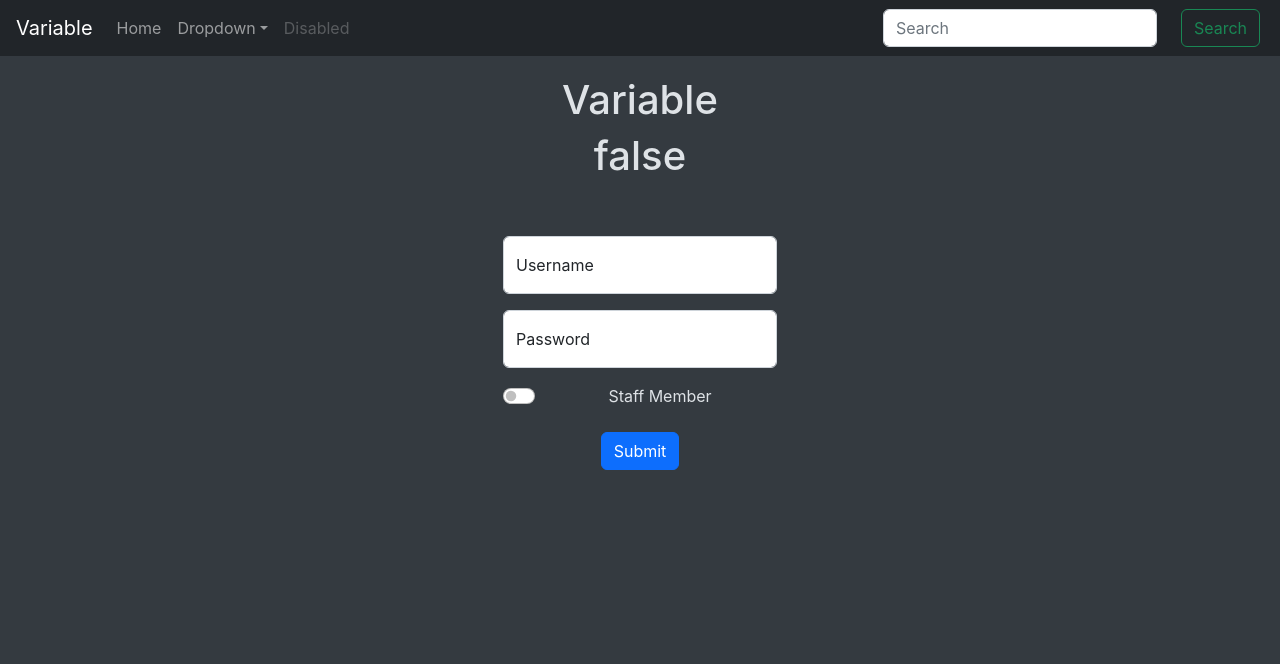
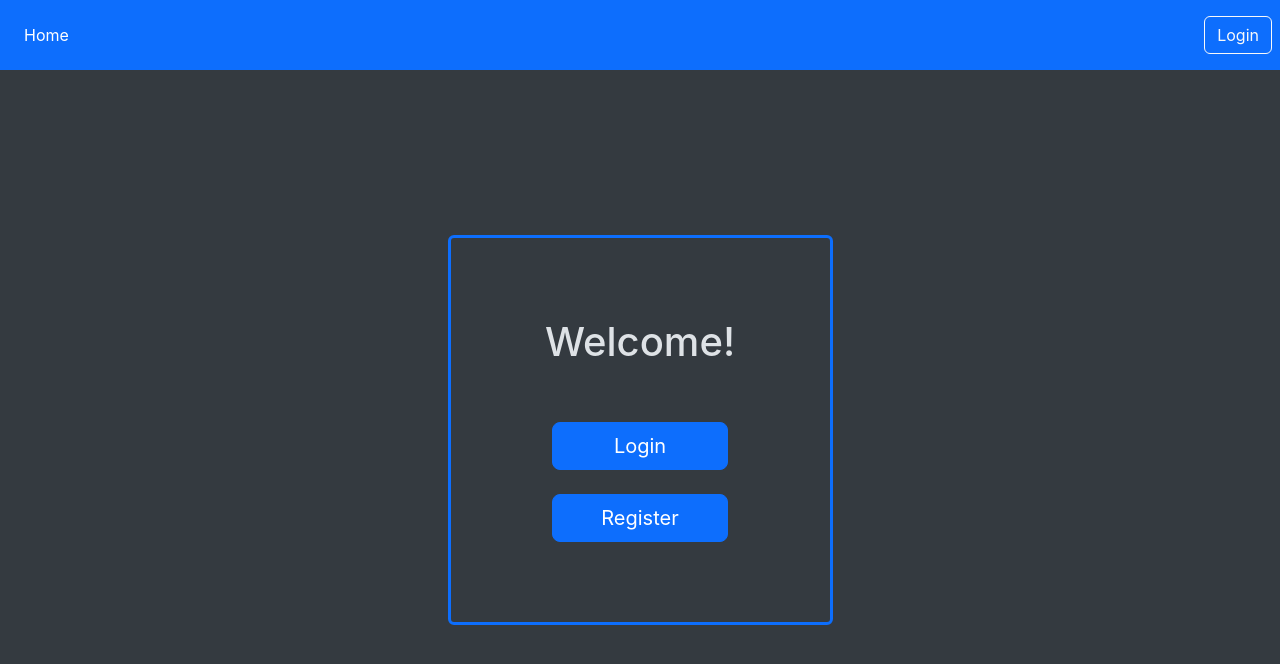
Before and after one commit to Thesura/EGMS-React, a React (Create React App) app: page /home in a window 1280 px wide. Before the commit this address led to /login. Shown: the top 664 px of the page. Built offline with nearby package versions, Linux system fonts and the light colour scheme.

Commit message:
23-02-2023 progress

```diff
--- a/package.json
+++ b/package.json
@@ -12,7 +12,8 @@
     "react": "^18.2.0",
     "react-dom": "^18.2.0",
     "react-router-dom": "^6.4.3",
-    "react-scripts": "5.0.1",
+    "react-scripts": "^5.0.1",
+    "styled-components": "^5.3.6",
     "web-vitals": "^2.1.4"
   },
   "scripts": {
--- a/public/index.html
+++ b/public/index.html
@@ -3,7 +3,7 @@
   <head>
     <meta charset="utf-8" />
     <link rel="icon" href="%PUBLIC_URL%/favicon.ico" />
-    <meta name="viewport" content="width=device-width, initial-scale=1" />
+    <meta name="viewport" content="width=device-width, height=device-height, initial-scale=1" />
     <meta name="theme-color" content="#000000" />
     <meta
       name="description"
--- a/src/App.js
+++ b/src/App.js
@@ -6,21 +6,21 @@ import Navbar from "./layouts/Navbar";
 // export const VarContext = React.createContext(null);
 
 function App() {
-  const [variable, setVariable] = useState("Variable");
+  const [variable, setVariable] = useState("");
   const [loggedIn, setLoggedIn] = useState(false);
+
+  const containerStyles = {
+    "padding-top" : "5rem"
+  }
 
   return (
     <>
-        {/* <VarContext.Provider value={{variable, setVar}}> */}
           <Router>
             <Navbar variable={variable} setVariable={setVariable} loggedIn= {loggedIn} setLoggedIn={setLoggedIn}/>
-            <div className="container">
-              <h1>{variable}</h1>
-              <h1>{loggedIn ? "true" : "false"}</h1>
+            <div className="container d-flex align-self-stretch" style={containerStyles}>
               <RouterConfig  variable={variable} setVariable={setVariable} loggedIn= {loggedIn} setLoggedIn={setLoggedIn}/>
             </div>
           </Router>
-        {/* </VarContext.Provider> */}
     </>
   );
 }
--- a/src/AuthGuard.js
+++ b/src/AuthGuard.js
@@ -1,10 +1,11 @@
 import Login from "./pages/Login";
+import Landing from "./pages/Landing";
 import { Navigate } from "react-router-dom";
 
 function AuthGuard({auth, children}) {
-    alert(auth?"true":"false");
     if(!auth){
-        return <Navigate to="/login"/>
+        alert("Please Login to access this resource.");
+        return <Navigate to="/"/>
     }else
         return children;
 }
--- a/src/RouterConfig.js
+++ b/src/RouterConfig.js
@@ -12,7 +12,7 @@ function RouterConfig({ variable, setVariable , loggedIn, setLoggedIn}){
     return (
         <Routes>
           <Route index element={<Landing/>}></Route>
-          <Route path="home" element={<AuthGuard auth={loggedIn}><Home/></AuthGuard>}></Route>
+          <Route path="home" element={loggedIn? <Home/> : <Landing/>}></Route>
           <Route path="login" element={<Login variable={variable} setVariable={setVariable} loggedIn= {loggedIn} setLoggedIn={setLoggedIn} />}></Route>
           <Route path="register" element={<Register/>}></Route>
           <Route path="report" element={<AuthGuard auth={loggedIn}><Report/></AuthGuard>}></Route>
--- a/src/index.css
+++ b/src/index.css
@@ -13,3 +13,7 @@ code {
   font-family: source-code-pro, Menlo, Monaco, Consolas, 'Courier New',
     monospace;
 }
+
+html, body, #root {
+  height: 100%;
+}
--- a/src/layouts/Navbar.js
+++ b/src/layouts/Navbar.js
@@ -1,31 +1,62 @@
 import { Link } from "react-router-dom";
 
 function Navbar({ variable, setVariable, loggedIn, setLoggedIn }) {
-
   return (
     <>
-            <nav className="navbar navbar-expand-lg navbar-dark bg-dark">
-                <a className="navbar-brand ms-3" href="#">{variable}</a>
-                <button className="navbar-toggler" type="button" data-bs-toggle="collapse" data-bs-target="#navbarSupportedContent" aria-controls="navbarSupportedContent" aria-expanded="false" aria-label="Toggle navigation">
+      <nav className="navbar fixed-top navbar-expand-lg navbar-dark bg-primary">
+        <button
+          className="navbar-toggler"
+          type="button"
+          data-bs-toggle="collapse"
+          data-bs-target="#navbarSupportedContent"
+          aria-controls="navbarSupportedContent"
+          aria-expanded="false"
+          aria-label="Toggle navigation"
+        >
           <span className="navbar-toggler-icon"></span>
         </button>
 
         <div className="collapse navbar-collapse" id="navbarSupportedContent">
-                    <ul className="navbar-nav mr-auto">
+          <ul className="ms-3 navbar-nav">
             <li className="nav-item active">
-                            {<Link className="nav-link" to="/home">Home</Link>}
+              {
+                <Link className="nav-link active" to="/home">
+                  Home
+                </Link>
+              }
             </li>
-                        <li className="nav-item" style={loggedIn ? { display: "list-item" } : { display: "none" }}>
-                            {<Link className="nav-link" to="/status">Status</Link>}
+            <li
+              className="nav-item"
+              style={loggedIn ? { display: "list-item" } : { display: "none" }}
+            >
+              {
+                <Link className="nav-link active" to="/status">
+                  Status
+                </Link>
+              }
             </li>
-                        <li className="nav-item" style={loggedIn ? { display: "list-item" } : { display: "none" }}>
-                            {<Link className="nav-link" to="/report">Report</Link>}
+            <li
+              className="nav-item"
+              style={loggedIn ? { display: "list-item" } : { display: "none" }}
+            >
+              {
+                <Link className="nav-link active" to="/report">
+                  Report
+                </Link>
+              }
             </li>
-                        <li className="nav-item" style={loggedIn ? { display: "list-item" } : { display: "none" }}>
-                            {<Link className="nav-link" to="/schedule">Schedule</Link>}
+            <li
+              className="nav-item"
+              style={loggedIn ? { display: "list-item" } : { display: "none" }}
+            >
+              {
+                <Link className="nav-link active" to="/schedule">
+                  Schedule
+                </Link>
+              }
             </li>
-                        <li className="nav-item dropdown">
-                            <a className="nav-link dropdown-toggle" href="#" id="navbarDropdown" role="button" data-bs-toggle="dropdown" aria-haspopup="true" aria-expanded="false">
+            {/* <li className="nav-item dropdown">
+                            <a className="nav-link active dropdown-toggle" href="#" id="navbarDropdown" role="button" data-bs-toggle="dropdown" aria-haspopup="true" aria-expanded="false">
                                 Dropdown
                             </a>
                             <div className="dropdown-menu" aria-labelledby="navbarDropdown">
@@ -34,20 +65,20 @@ function Navbar({ variable, setVariable, loggedIn, setLoggedIn }) {
                                 <div className="dropdown-divider"></div>
                                 <a className="dropdown-item" href="#">Something else here</a>
                             </div>
-                        </li>
-                        <li className="nav-item">
-                            <a className="nav-link disabled" href="#">Disabled</a>
-                        </li>
+                        </li> */}
           </ul>
-                    <form className="form row my-2 my-lg-0 ms-auto me-2 justify-content-right">
-                        <div className="col"><input className="form-control mr-sm-2" type="search" placeholder="Search" aria-label="Search" /></div>
-                        <div className="col-auto"><button className="btn btn-outline-success my-2 my-sm-0" type="submit">Search</button></div>
-                    </form>
+          <div className="my-2 ms-auto me-2 d-flex flex-row">
+            <a className="navbar-brand">
+              {variable}
+            </a>
+            <button className="btn btn-outline-light">
+              {loggedIn? "Logout" : "Login"}
+            </button>
+          </div>
         </div>
       </nav>
     </>
   );
-
 }
 
 export default Navbar;
--- a/src/pages/Home.js
+++ b/src/pages/Home.js
@@ -1,15 +1,60 @@
 import "../App.css";
 import { Link } from "react-router-dom";
+import styled from "styled-components";
+import Breakpoints from "../utils/Breakpoints";
 
-function Home(){
-    return (
-        <div className="container">
-            <h1>Welcome!</h1>
-            <Link to="/status" className="btn btn-primary mt-5">Status</Link>
-            <Link to="/report" className="btn btn-primary mt-5">Report</Link>
-            <Link to="/schedule" className="btn btn-primary mt-5">Schedule</Link>
+
+const Container = styled.div`
+    ${'' /* ${Breakpoints("padding-top", "rem", [ {510: 13} ], "max-width")} */}
+`
+
+function Home() {
+  return (
+    <Container className="d-flex flex-column flex-lg-row overflow-auto">
+
+      <div class="card text-bg-primary mt-3 mx-5">
+        <div class="card-header">Header</div>
+        <div class="card-body">
+          <h5 class="card-title">Primary card title</h5>
+          <p class="card-text">
+            Some quick example text to build on the card title and make up the
+            bulk of the card's content.
+          </p>
+          <Link to="/status" className="btn btn-outline-light btn-lg mt-5">
+            Status
+          </Link>
         </div>
-    );
+      </div>
+
+      <div class="card text-bg-primary mt-3 mx-5">
+        <div class="card-header">Header</div>
+        <div class="card-body">
+          <h5 class="card-title">Primary card title</h5>
+          <p class="card-text">
+            Some quick example text to build on the card title and make up the
+            bulk of the card's content.
+          </p>
+          <Link to="/report" className="btn btn-outline-light btn-lg mt-5">
+            Report
+          </Link>
+        </div>
+      </div>
+
+      <div class="card text-bg-primary mt-3 mx-5">
+        <div class="card-header">Header</div>
+        <div class="card-body">
+          <h5 class="card-title">Primary card title</h5>
+          <p class="card-text">
+            Some quick example text to build on the card title and make up the
+            bulk of the card's content.
+          </p>
+          <Link to="/schedule" className="btn btn-outline-light btn-lg mt-5">
+            Schedule
+          </Link>
+        </div>
+      </div>
+    </Container>
+  );
 }
 
 export default Home;
--- a/src/pages/Landing.js
+++ b/src/pages/Landing.js
@@ -1,23 +1,39 @@
 import { Link } from "react-router-dom";
+import styled from "styled-components";
+import Breakpoints from "../utils/Breakpoints";
 
 
 function Landing(){
 
-const Styles = {
-    "width":"100%",
-    "display": "flex",
-    "flexDirection": "column",
-    "alignItems": "center",
-    "textAlign": "center",
-    "justifyContent": "center",
-    "padding": "20px"
-  }
+ const Container = styled.div`
+    padding : 5rem;
+    width : 30%;
+
+    ${Breakpoints("width", "%",
+    [
+        {1400: 35},
+        {1200: 40},
+        {992: 55},
+        {768: 70},
+        {576: 80},
+    ], "max-width")}
+
+    ${Breakpoints("width", "%",
+    [
+        {1400: 30}
+    ], "min-width")}
+
+`
 
     return(
-        <div style={Styles}>
-            <Link className="btn btn-primary" to="/login">Login</Link>
-            <Link className="mt-4 btn btn-primary" to= "/register">Register</Link>
-        </div>
+        <Container className="border border-3 border-primary rounded d-flex align-items-center flex-column align-self-center my-auto">
+            <h1 className="pb-5">Welcome!</h1>
+            <div className="d-grid g-col-6">
+            <Link className="btn btn-primary btn-lg px-5" to="/login">Login</Link>
+            <Link className="mt-4 btn btn-primary btn-lg px-5" to= "/register">Register</Link>
+            </div>
+
+        </Container>
     );
 
 }
--- a/src/pages/Login.js
+++ b/src/pages/Login.js
@@ -1,10 +1,10 @@
 import React, { useState } from "react";
 import { useNavigate } from "react-router-dom";
 import FetchRequest from "../FetchRequest";
+import { Link } from "react-router-dom";
 import "./Login.css";
 
 function Login({ variable, setVariable, loggedIn, setLoggedIn }) {
-
   const navigate = useNavigate();
 
   const [username, setUsername] = useState("");
@@ -13,52 +13,64 @@ function Login({ variable, setVariable, loggedIn, setLoggedIn }) {
 
   const handleUsername = (event) => {
     setUsername(event.target.value);
-  }
+  };
 
   const handlePassword = (event) => {
     setPassword(event.target.value);
-  }
+  };
 
   const handleStaffCheck = (event) => {
     setStaff(!staff);
-  }
+  };
 
   const handleSubmit = (event) => {
     event.preventDefault();
-    setVariable(username);
-    setLoggedIn(true);
-    // alert(`Name: ${username}, Pass: ${password}, Staff: ${staff}, Context: ${variable}`);
-    // navigate("/home");
 
-    if(staff){
+    if (staff) {
       alert("staff");
-    }else{
-        console.log(username);
-        let data = {username: username, password: password};
-        let url = 'http://localhost:5000/nonstaffusers/login';
+    } else {
+      console.log(username);
+      let data = { username: username, password: password };
+      let url = "http://localhost:5000/nonstaffusers/login";
 
-        let response = FetchRequest(url, 'POST', data);
+      let response = FetchRequest(url, "POST", data);
 
-        response.then(value => {
-          if(value.auth){
-            navigate("/home");
-          }else{
-           console.log('failed');
-           alert("Incorrect Credentials")
-          }
-        });
+      response.then((value) => {
+        if (value.auth) {
+          setVariable(username);
+          setLoggedIn(true);
+          navigate("/home");
+        } else {
+          console.log("failed");
+          alert("Incorrect Credentials");
+        }
+      });
     }
-  }
+  };
 
   return (
     <div className="mt-5">
       <form>
         <div className="mb-3 form-floating text-body">
-          <input type="text" className="form-control" id="username" placeholder="Username" onChange={handleUsername} required/>
+          <input
+            type="text"
+            className="form-control"
+            id="username"
+            placeholder="Username"
+            onChange={handleUsername}
+            required
+          />
           <label htmlFor="username">Username</label>
         </div>
         <div className="mb-3 form-floating text-body">
-          <input type="password" className="form-control" id="password" placeholder="Password" onChange={handlePassword} required/>
+          <input
+            type="password"
+            className="form-control"
+            id="password"
+            placeholder="Password"
+            onChange={handlePassword}
+            required
+          />
           <label htmlFor="password">Password</label>
         </div>
         <div className="mb-3 form-check form-switch">
@@ -80,6 +92,12 @@ function Login({ variable, setVariable, loggedIn, setLoggedIn }) {
           </button>
         </div>
       </form>
+      <div className="mt-5">
+        <p className="mb-1">Don't have an account?</p>
+        <Link className="link-info text-decoration-none " to="/register">
+          Register
+        </Link>
+      </div>
     </div>
   );
 }
--- a/src/pages/Register.js
+++ b/src/pages/Register.js
@@ -1,6 +1,8 @@
 import React, { useState } from "react";
 import { useNavigate } from "react-router-dom";
 import FetchRequest from "../FetchRequest";
+import { Link } from "react-router-dom";
+
 
 function Register(){
 
@@ -87,6 +89,10 @@ function Register(){
             </button>
           </div>
         </form>
+        <div className="mt-5">
+        <p className="mb-1">Already have an account?</p>
+        <Link className="link-info text-decoration-none " to="/login">Login</Link>
+      </div>
       </div>
     );
 
--- /dev/null
+++ b/src/utils/Breakpoints.js
@@ -0,0 +1,25 @@
+import { css } from "styled-components";
+
+function Breakpoints(
+  cssProp,
+  cssPropUnits,
+  values,
+  mediaQueryType = "min-width"
+) {
+  const breakpointProps = values.reduce((mediaQueries, value) => {
+    const [screenBreakpoint, cssPropBreakpoint] = [
+      Object.keys(value)[0],
+      Object.values(value)[0],
+    ];
+
+    return (mediaQueries += `
+        @media screen and (${mediaQueryType}: ${screenBreakpoint}px) {
+            ${cssProp} : ${cssPropBreakpoint}${cssPropUnits};
+        }
+        `);
+  }, "");
+
+  return css([breakpointProps]);
+}
+
+export default Breakpoints;
```
Also changed, not shown: 1 other file (tests, documents, lock files or other folders). Lines whose indentation alone changed are shown as unchanged.
